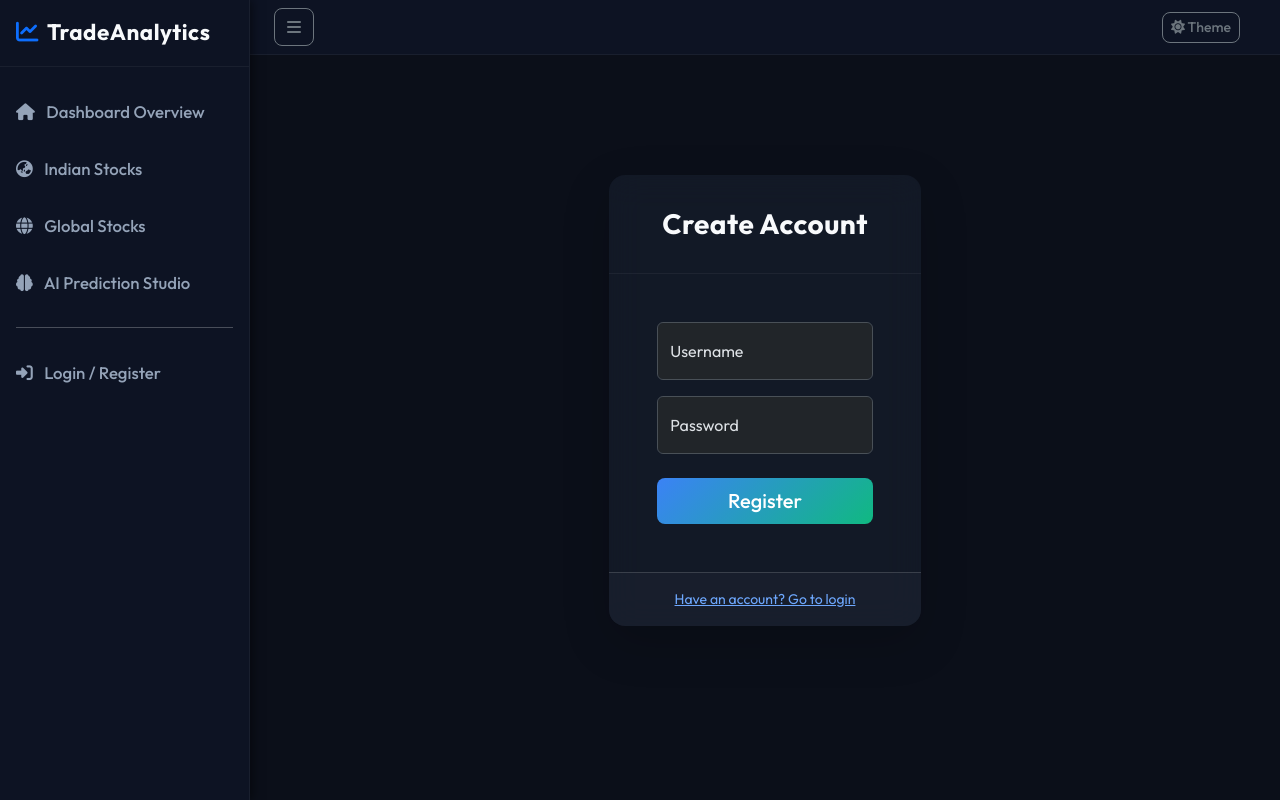
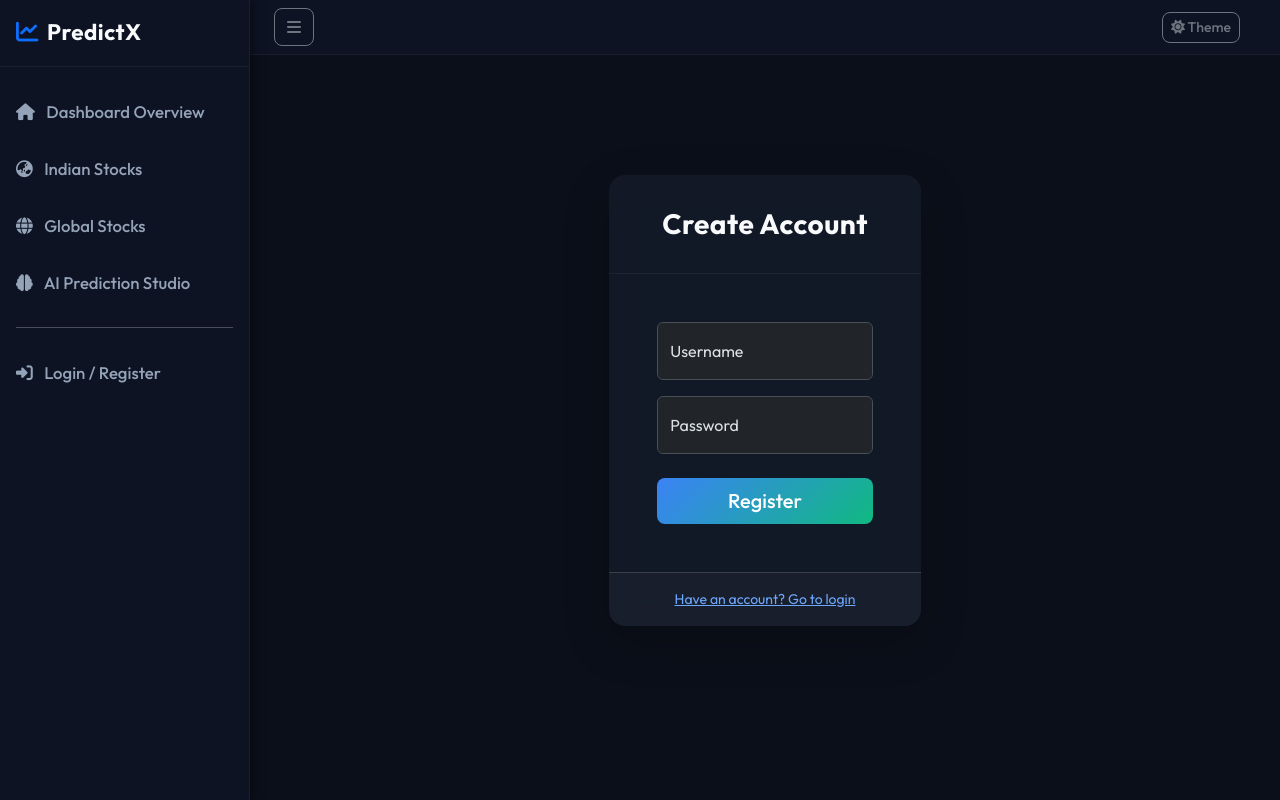
Before and after one commit to rescu007/stock_prediction_app, a Flask app: page /register in a window 1280 px wide. Run offline with Flask 3, Linux system fonts and the light colour scheme; some libraries are stand-ins or nearby versions.

Commit message:
Update base.html

```diff
--- a/templates/base.html
+++ b/templates/base.html
@@ -3,7 +3,7 @@
 <head>
     <meta charset="UTF-8">
     <meta name="viewport" content="width=device-width, initial-scale=1.0">
-    <title>Advanced Trading Dashboard</title>
+    <title>PredictX Dashboard</title>
 
     <!-- Bootstrap 5 CSS -->
     <link href="https://cdn.jsdelivr.net/npm/bootstrap@5.3.2/dist/css/bootstrap.min.css" rel="stylesheet">
@@ -27,7 +27,7 @@
         <!-- Sidebar -->
         <div class="border-end theme-bg-transition" id="sidebar-wrapper">
             <div class="sidebar-heading border-bottom p-3">
-                <i class="fa-solid fa-chart-line text-primary me-2"></i><strong>TradeAnalytics</strong>
+                <i class="fa-solid fa-chart-line text-primary me-2"></i><strong>PredictX</strong>
             </div>
             <div class="list-group list-group-flush mt-3">
                 <a href="{{ url_for('dashboard') }}" class="list-group-item list-group-item-action p-3 border-0">
```
